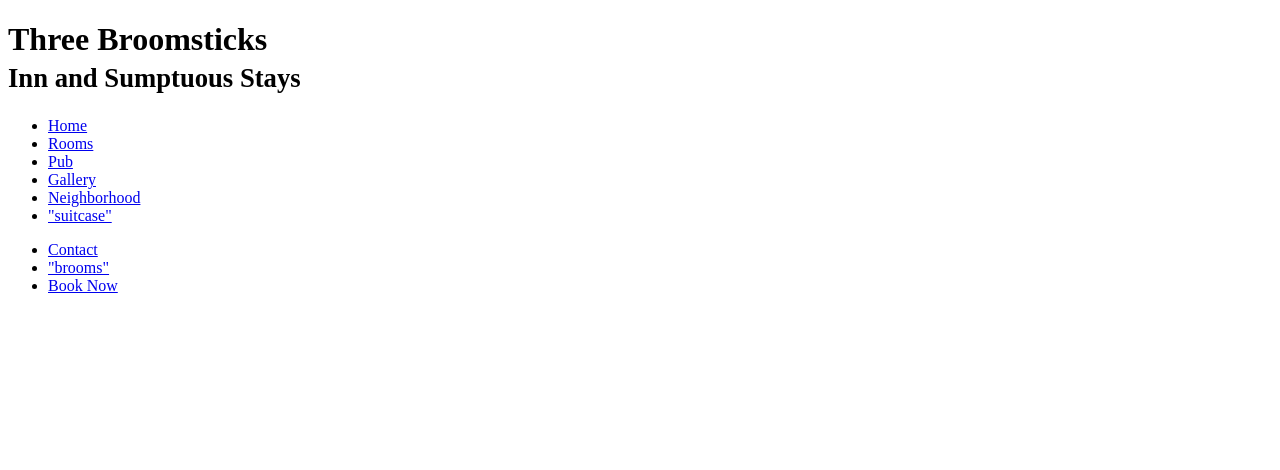
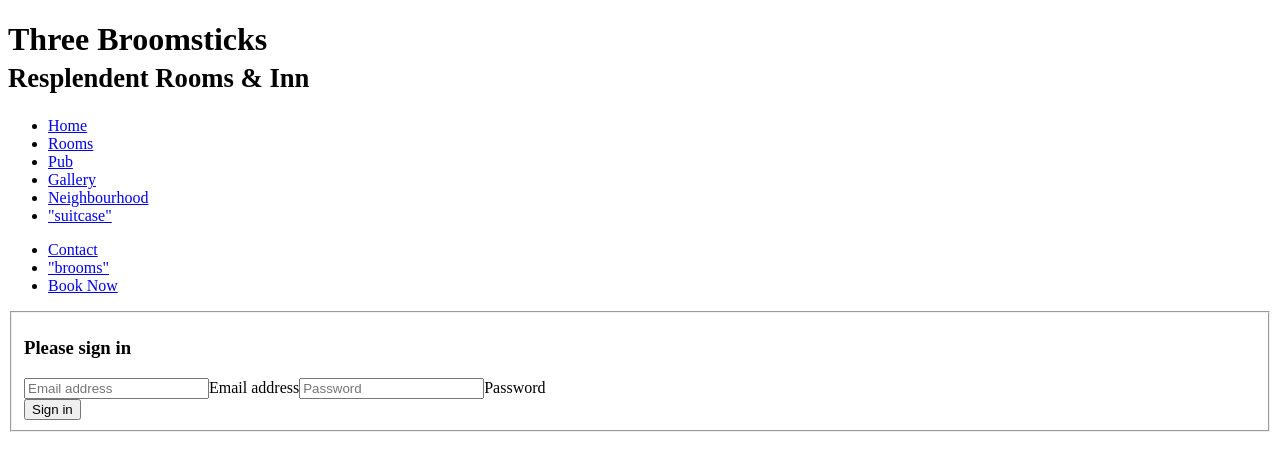
Before and after one commit to schatfield/The-Three-Broomsticks-Inn, a React (Create React App) app: page /login in a window 1280 px wide. Shown: the top 470 px of the page. Built offline with nearby package versions, Linux system fonts and the light colour scheme.

Commit message:
added routesto application views, added functionality to button on room card

```diff
--- a/package.json
+++ b/package.json
@@ -6,6 +6,7 @@
     "@testing-library/jest-dom": "^4.2.4",
     "@testing-library/react": "^9.3.2",
     "@testing-library/user-event": "^7.1.2",
+    "bootstrap": "^3.4.1",
     "react": "^16.12.0",
     "react-dom": "^16.12.0",
     "react-router-dom": "^5.1.2",
--- a/src/components/ApplicationViews.js
+++ b/src/components/ApplicationViews.js
@@ -4,8 +4,9 @@
 import RoomList from './room/RoomList';
 import PubInfo from './pub/PubInfo';
 import GalleryList from './gallery/GalleryList';
-import NeighborhoodInfo from './neighborhood/NeighborhoodInfo';
+import NeighbourhoodInfo from './neighborhood/NeighborhoodInfo';
 import Auth from './auth/Auth';
+import ReservationForm from './reservation/ReservationForm';
 
 
 
@@ -19,22 +20,25 @@
                     return <Home />
                 }} />
                 <Route path="/rooms" render={(props) => {
-                        return <RoomList />
+                    return <RoomList {...props}/>
                 }} />
 
-
+                <Route path="/rooms/:roomId(\d+)/book" render={props => {
+                    return <ReservationForm {...props} />
+                }}
+                />
                 <Route path="/pub" render={(props) => {
                     return <PubInfo />
 
                 }} />
 
-                    <Route path="/gallery" render={(props)=> {
+                <Route path="/gallery" render={(props) => {
                     return <GalleryList />
 
                 }} />
 
-                    <Route path="/neighborhood" render={(props) => {
-                        return <NeighborhoodInfo />
+                <Route path="/neighbourhood" render={(props) => {
+                    return <NeighbourhoodInfo />
 
                 }} />
 
@@ -52,6 +56,9 @@
 
 
 
+        <Route path="/login" render={(props) => {
+          return <Auth setUser={this.props.setUser} {...props} />
+        }} />
 
 
 
--- a/src/components/nav/NavBar.js
+++ b/src/components/nav/NavBar.js
@@ -11,7 +11,7 @@
         return (
             <header>
                 <h1 className="site-title">Three Broomsticks<br />
-                    <small>Inn and Sumptuous Stays</small>
+                    <small>Resplendent Rooms & Inn</small>
                 </h1>
                 <nav>
                     <ul className="main-nav">
@@ -20,7 +20,7 @@
                         <li><Link className="nav-link" to="/rooms">Rooms</Link></li>
                         <li><Link className="nav-link" to="/pub">Pub</Link></li>
                         <li><Link className="nav-link" to="/gallery">Gallery</Link></li>
-                        <li><Link className="nav-link" to="/neighborhood">Neighborhood</Link></li>
+                        <li><Link className="nav-link" to="/neighbourhood">Neighbourhood</Link></li>
                         <li><Link className="nav-link" to="/login">"suitcase"</Link></li>
                     </ul>
                     <ul className="sub-nav">
--- a/src/components/room/RoomCard.js
+++ b/src/components/room/RoomCard.js
@@ -13,7 +13,8 @@
                     <h3><span className="card-roomname">{this.props.room.name}</span></h3>
                     <p>{this.props.room.description}</p>
                     <p>{this.props.room.cost}</p>
-                    <button type="button">BOOK YOUR STAY</button>
+                    <button type="button"
+                        onClick={() => {this.props.history.push(`/rooms/${this.props.room.id}/book`)}}>BOOK YOUR STAY</button>
                 </div>
             </div>
 
--- a/src/components/room/RoomList.js
+++ b/src/components/room/RoomList.js
@@ -18,8 +18,7 @@
                 this.setState({
                     rooms: rooms
                 })
-            }
-            )
+            })
     }
 
     render() {
@@ -29,9 +28,12 @@
         return (
             <div className="container-cards">
                 {this.state.rooms.map(room =>
-                    <RoomCard key={room.id} room={room} />
+                    <RoomCard
+                        key={room.id}
+                        room={room}
+                        {...this.props} />
 
-                    )}
+                )}
 
             </div>
 
```
Also changed, not shown: 1 other file (tests, documents, lock files or other folders). Lines whose indentation alone changed are shown as unchanged.
